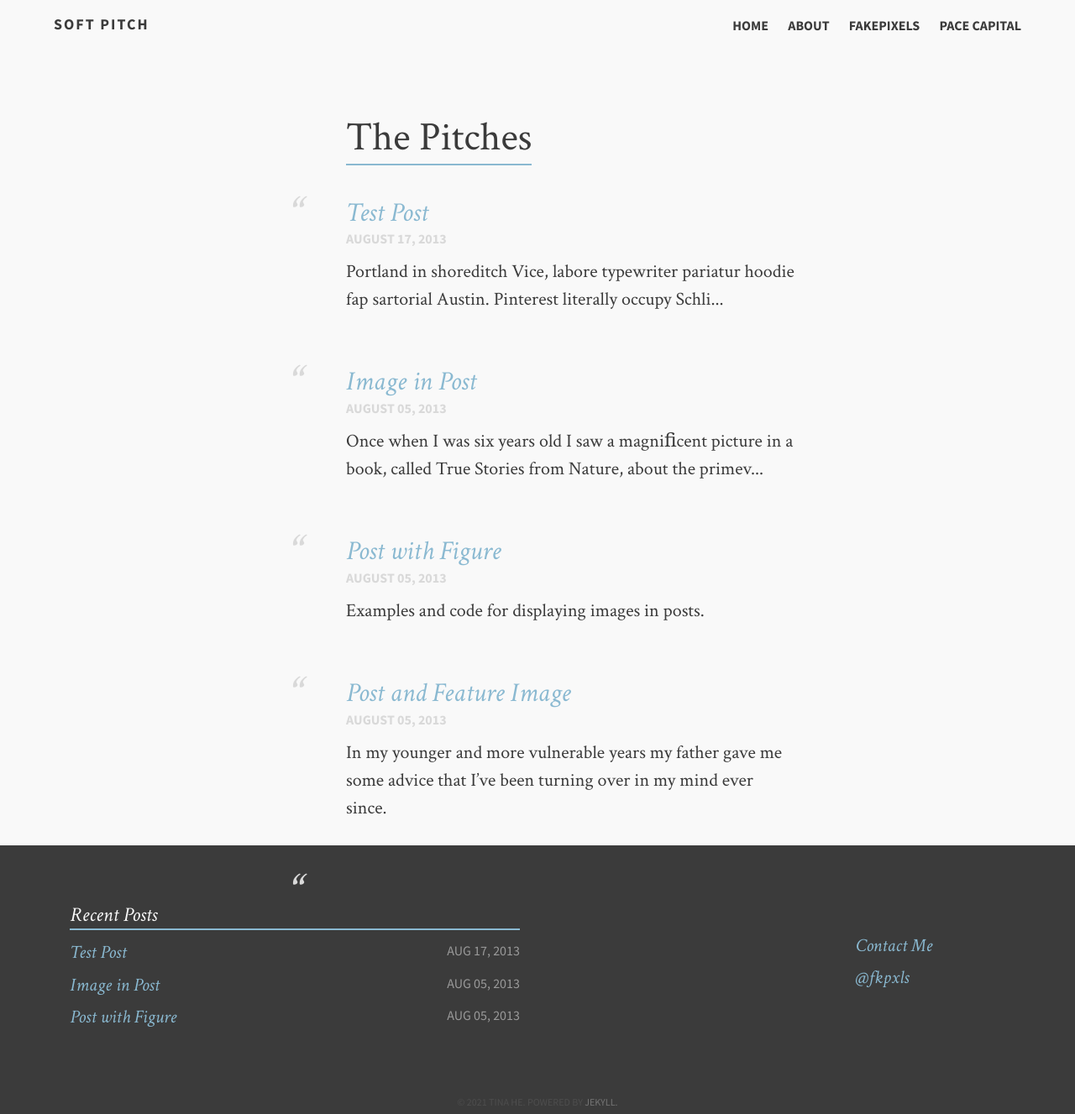
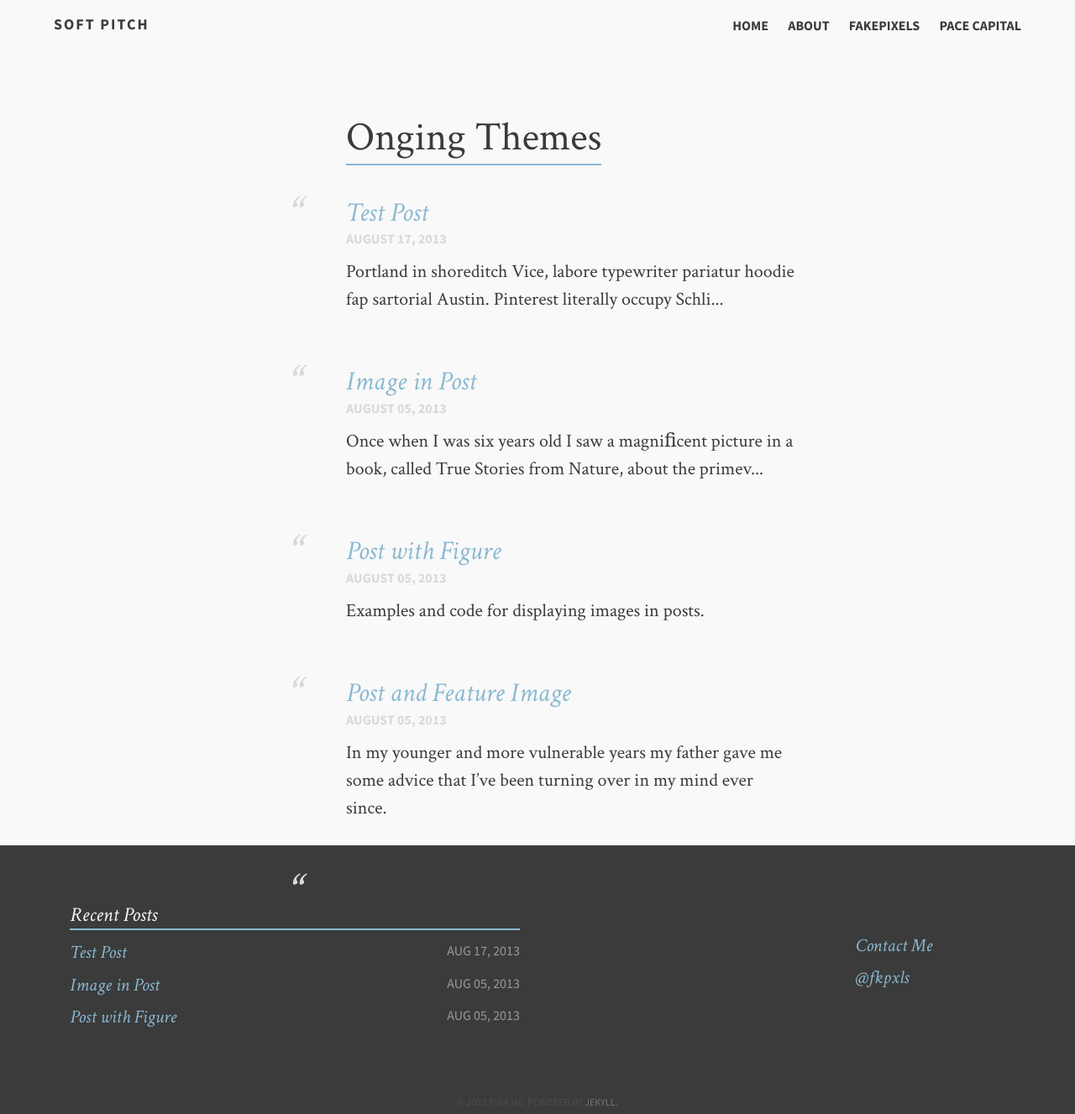
Before and after one commit to fakepixels/fakepixels.github.io, a Jekyll site: the page built from index.md, in a window 1280 px wide. Shown: the whole page at 84% size. Built offline with Jekyll 4.4.1, drawn with Linux system fonts in a browser that asks for light colours.

Commit message:
Update index.md

```diff
--- a/index.md
+++ b/index.md
@@ -1,6 +1,6 @@
 ---
 layout: home
-title: "The Pitches"
+title: "Onging Themes"
 tags: [Jekyll, theme, responsive, blog, template]
 image:
   feature: typewriter.jpg
```
